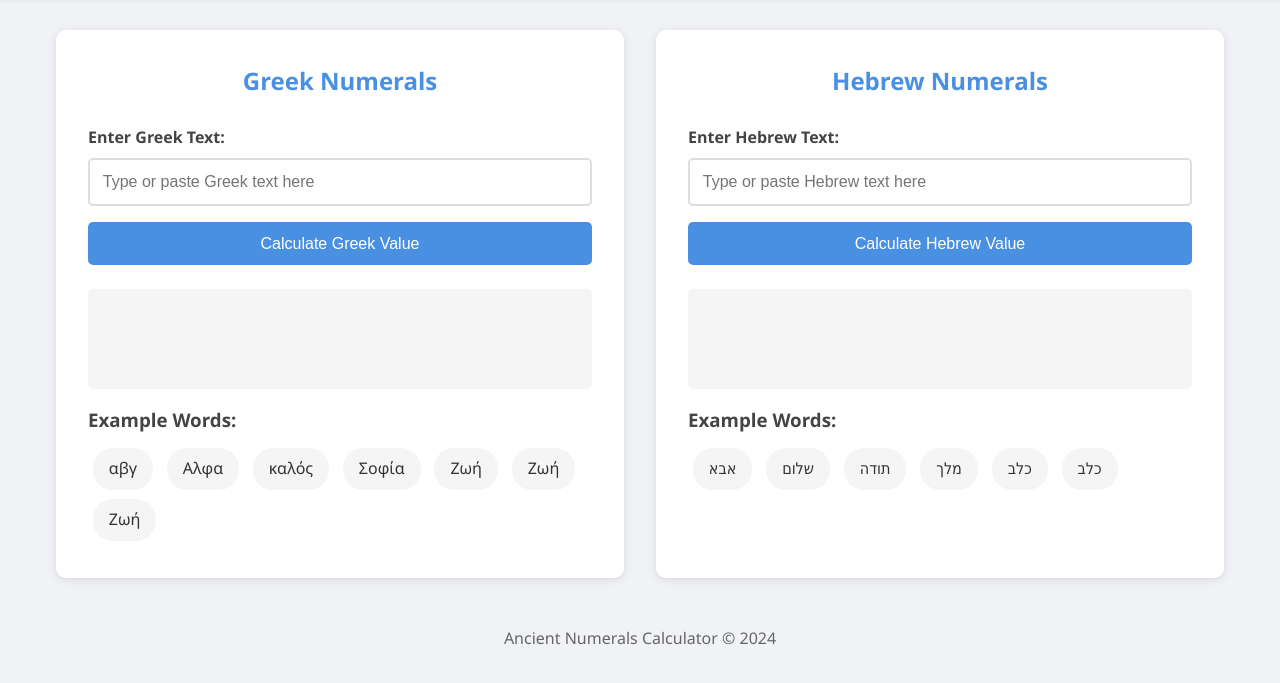
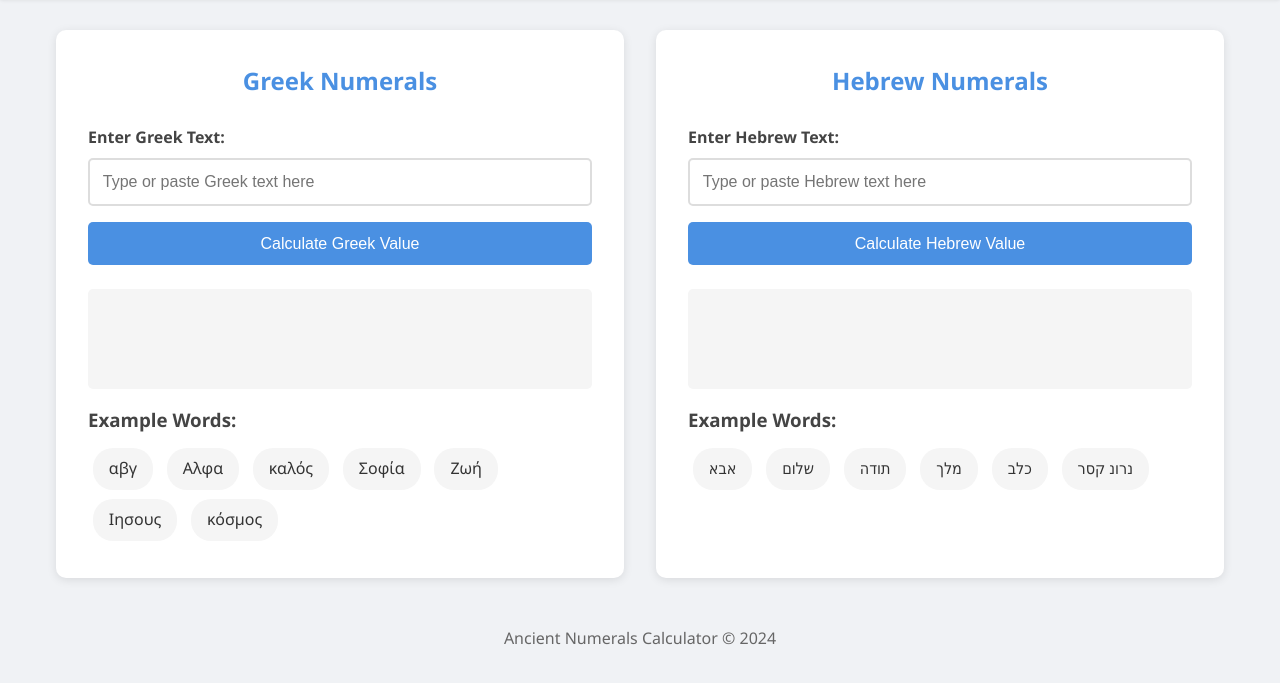
Before and after one commit to cassia-power/Numeral_Calculator, a plain HTML site: page index.html in a window 1280 px wide. Shown: the part 85-768 px from the top of the page. Drawn offline with Linux system fonts and the light colour scheme.

Commit message:
Update index.html

```diff
--- a/index.html
+++ b/index.html
@@ -171,8 +171,8 @@
                 <div class="example-word" onclick="useGreekExample('καλός')">καλός</div>
                 <div class="example-word" onclick="useGreekExample('Σοφία')">Σοφία</div>
                 <div class="example-word" onclick="useGreekExample('Ζωή')">Ζωή</div>
-                <div class="example-word" onclick="useGreekExample('Ιησους')">Ζωή</div>
-                <div class="example-word" onclick="useGreekExample('κόσμος')">Ζωή</div>
+                <div class="example-word" onclick="useGreekExample('Ιησους')">Ιησους</div>
+                <div class="example-word" onclick="useGreekExample('κόσμος')">κόσμος</div>
             </div>
         </div>
 
@@ -193,7 +193,7 @@
                 <div class="example-word" onclick="useHebrewExample('תודה')">תודה</div>
                 <div class="example-word" onclick="useHebrewExample('מלך')">מלך</div>
                 <div class="example-word" onclick="useHebrewExample('כלב')">כלב</div>
-                <div class="example-word" onclick="useHebrewExample('נרונ קסר')">כלב</div>
+                <div class="example-word" onclick="useHebrewExample('נרונ קסר')">נרונ קסר</div>
             </div>
         </div>
     </div>
```
